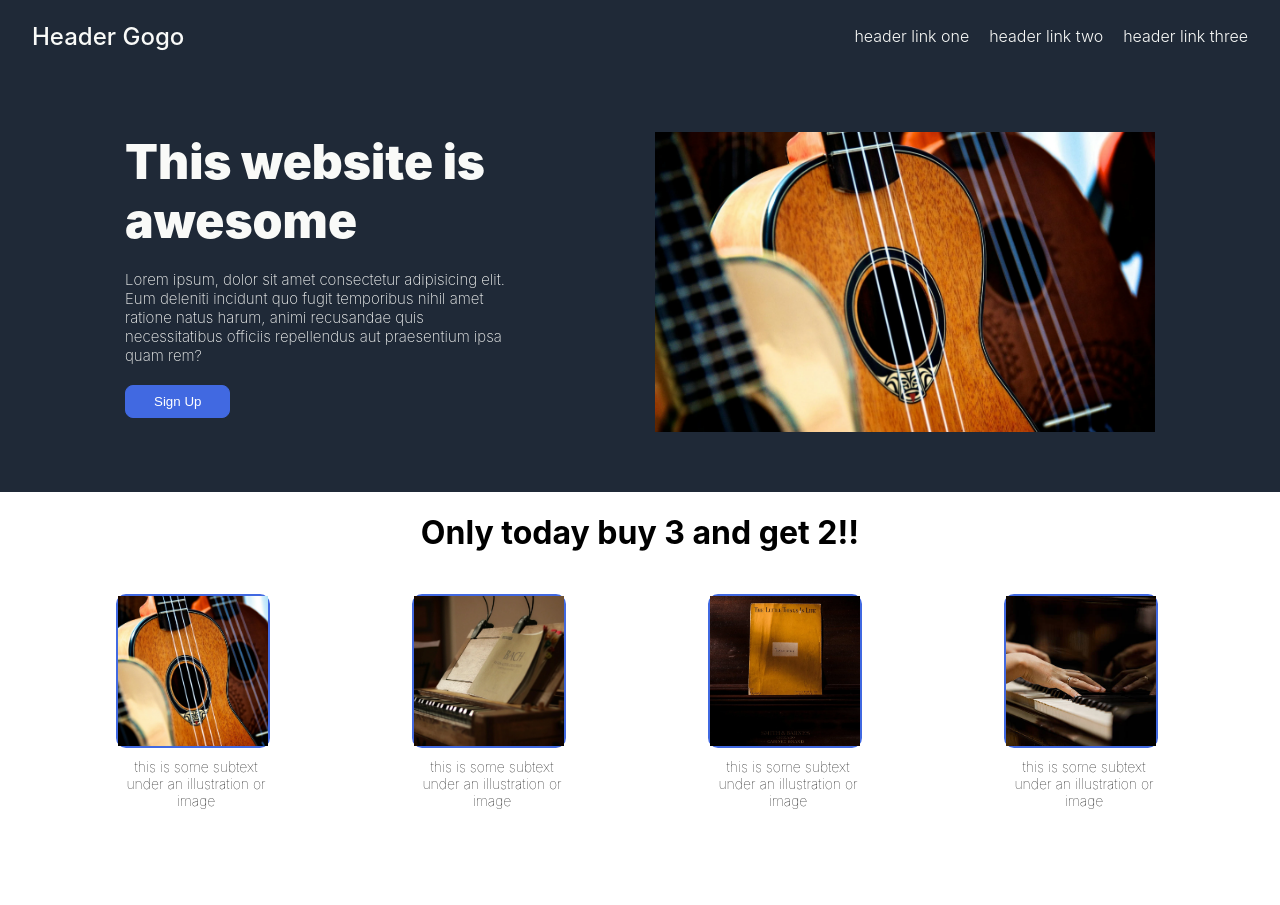
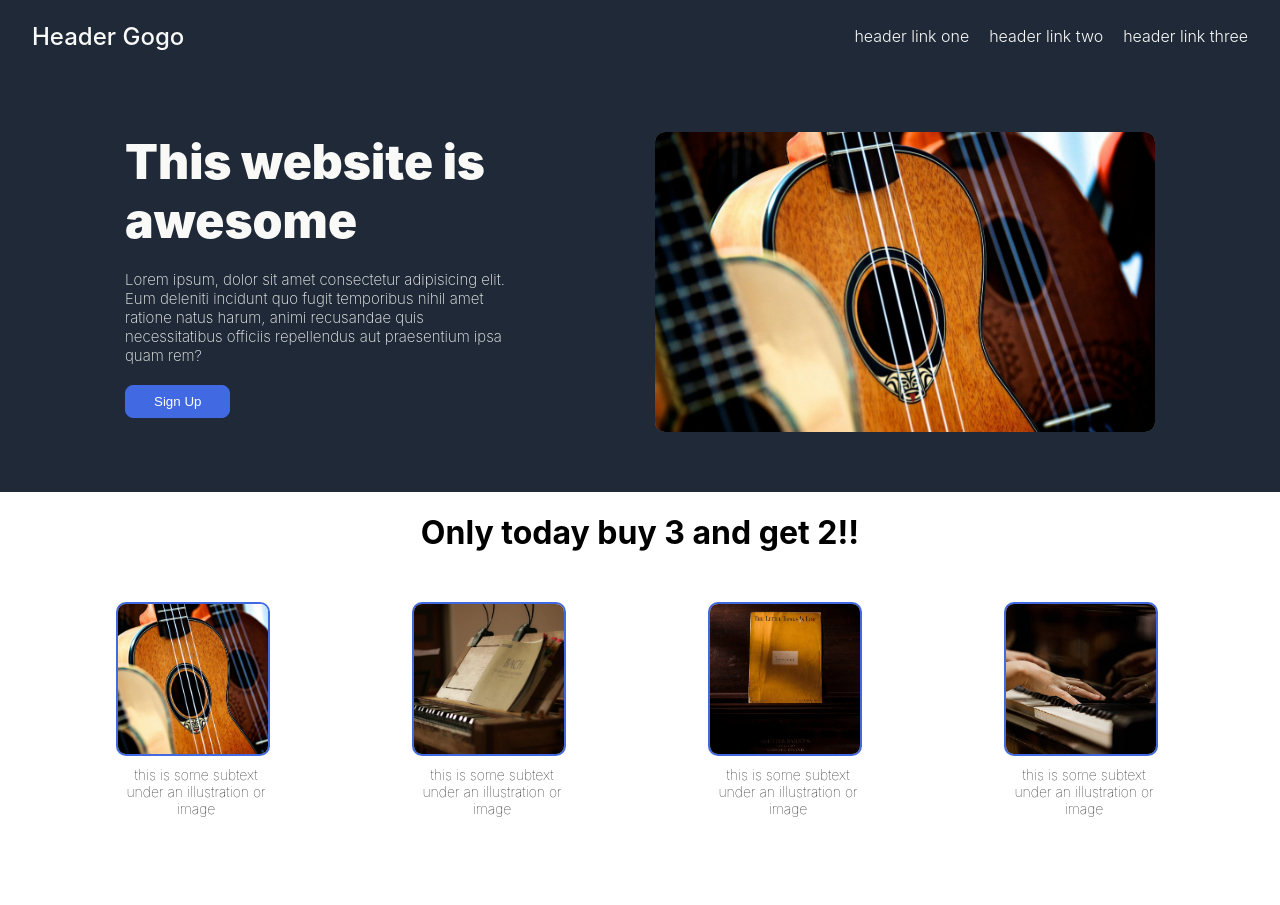
Before and after one commit to finnishboe/landing-page, a plain HTML site: page index.html in a window 1280 px wide. Shown: the top 905 px of the page. Drawn offline with Linux system fonts and the light colour scheme.

Commit message:
Change image border-radius

```diff
--- a/styles.css
+++ b/styles.css
@@ -58,6 +58,7 @@ body {
     width: 500px;
     height: 300px;
     background-color: gray;
+    border-radius: 10px;
 
 }
 
@@ -65,6 +66,7 @@ body {
     width: 100%;
     height: 100%;
     object-fit: cover;
+    border-radius: 10px;
 }
 button{
     cursor: pointer;
@@ -80,6 +82,7 @@ button{
 
 .mid-header{
     text-align: center;
+    margin-bottom: 30px;
 
 }
 .mid-container{
@@ -98,6 +101,7 @@ img{
     width: 100%;
     height: 100%;
     object-fit: cover;
+    border-radius: 8px;
 }
 .item {
     max-width: 160px;
```
